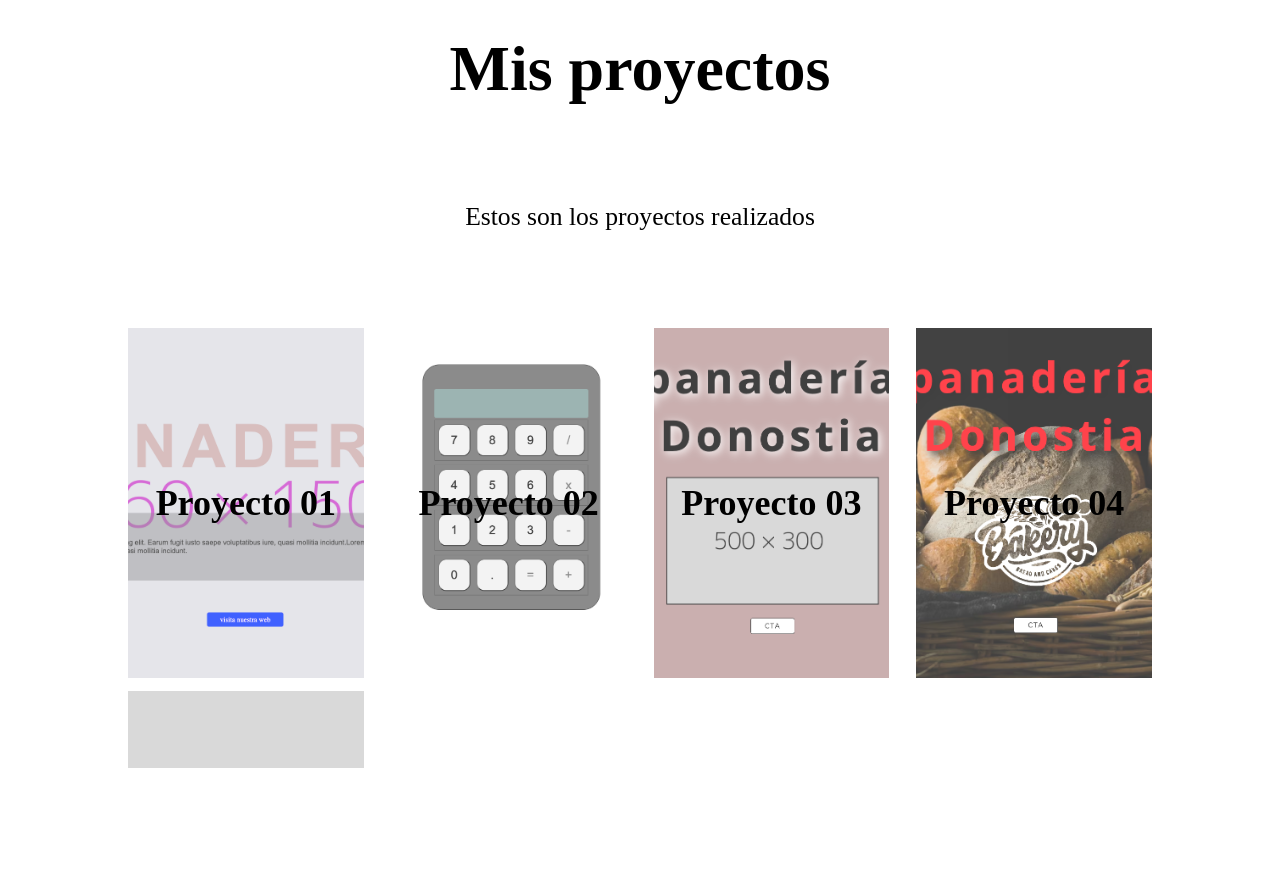
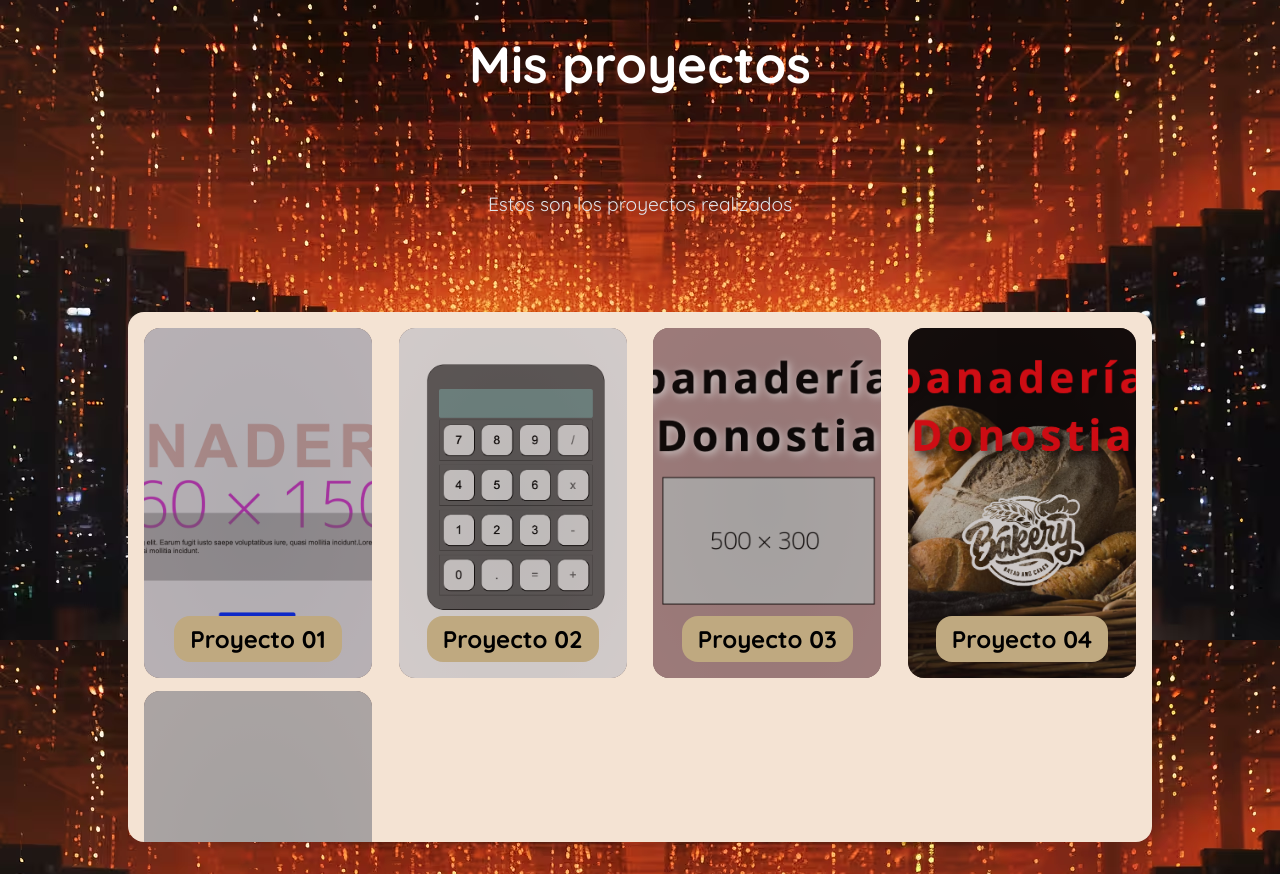
Before and after one commit to JeanPaul1975/PROYECTO-0---PORTFOLEO, a plain HTML site: page index.html in a window 1280 px wide. Before the commit the page ends 800 px from the top, so only its background shows below. Drawn offline with Linux system fonts and the light colour scheme; placeholder pictures from the web are drawn by us.

Commit message:
02/07/2025 19:30 clase

```diff
--- a/assets/scss/index.scss
+++ b/assets/scss/index.scss
@@ -4,10 +4,20 @@
   outline: 0;
   box-sizing: border-box;
 }
+@font-face {
+    font-family: 'fuente01' ;
+    src: url(../fonts/Quicksand-VariableFont_wght.ttf);
+}
 
 $tablet: 800px;
 $desktop:1200px;
 
+$fuente01: 'fuente01';
+
+h2{
+    font-family: $fuente01;
+    color: black;
+}
 a{
     text-decoration: none;
     color: black;
@@ -15,9 +25,11 @@ a{
 }
 
 header{
-    width: 100dwh;
-    max-height: 100dvh;
+    width: 100dvw;
+    min-height: 100dvh;
     padding: 2rem 0;
+    background: radial-gradient(#2c1e1b 0%, #4a2f2b 100%);
+    background-image: url(../img/fondo-header.avif);
 
     display: flex;
     flex-direction: column;
@@ -26,21 +38,29 @@ header{
     row-gap: 1.8rem;
     @media only screen and (min-width:$tablet){
         row-gap: 4rem;
+
     }
     @media only screen and (min-width:$tablet){
         row-gap: 6rem;
     }
     h1{
-        font-size: clamp(2rem,5vw,10rem);
+        font-size: clamp(2rem,4vw,10rem);
+        font-family: $fuente01;
+        color: white;
     }
     p{
-        font-size: clamp(1.2rem,2vw,3rem);
+        font-size: clamp(1.2rem,1.5vw,3rem);
+        font-family: $fuente01;
+        color: #e1e4ea;
     }
     .contenedor-ficha{
-        width: 80%;
-
-        max-height: 1000px;
+        width: 90%;
+        // background-color: #f4f5f7;
+        background-color: #f4e3d3;
+        padding: 0.5rem;
+        max-height: 700px;
         overflow: auto;
+        border-radius: 1rem;
 
         display: flex;
         flex-direction: row;
@@ -49,25 +69,32 @@ header{
         gap: 0.8rem;
         flex-wrap: wrap;
         @media only screen and (min-width:$tablet){
-            max-height: 550px;
+            max-height: 575px;
+        }
+        @media only screen and (min-width:$desktop){
+            width: 80%;
+            max-height: 530px;
+            padding: 1rem;
         }
         .ficha{
             width: 100%;
             height: 350px;
+            border-radius: 1rem;
+            background: radial-gradient(#2c1e1b 0%, #4a2f2b 100%);
             overflow: hidden;
             position: relative;
 
             display: flex;
             flex-direction: column;
             align-items: center;
-            justify-content: center;
+            justify-content: flex-end;
 
             &:hover img{
                 transform: scale(1.2);
                 transition: 3s;
             }
             &:hover h2{
-                transform: scale(1.6);
+                transform: scale(1.4);
                 transition: 1s;
             }
 
@@ -86,6 +113,17 @@ header{
             }
             h2{
                 z-index: 10;
+                font-size: 1.7rem;
+                background-color: #bfa980;
+                border-radius: 1rem;
+                margin-bottom: 1rem;
+                padding: 0.5rem 1rem;
+                @media only screen and (min-width:$tablet){
+                    font-size: 1.2rem;
+                }
+                @media only screen and (min-width:$tablet){
+                    font-size: 1.5rem;
+                }
             }
         }
     }
--- a/index.html
+++ b/index.html
@@ -5,6 +5,8 @@
     <meta name="viewport" content="width=device-width, initial-scale=1.0">
     <title>Document</title>
     <link rel="stylesheet" href="./assets/css/index.min.css">
+    <!-- V2 COOKIE LAD -->
+    <script defer src="https://webda.eus/apis/cookielad/loader.js?key=barbakoaEnJulio!jeanpaul&color=4a2f2b"></script>
 </head>
 <body>
     <header>
```
Also changed, not shown: assets/css/index.css, assets/css/index.min.css, assets/fonts/Quicksand-VariableFont_wght.ttf (added), assets/img/fondo-header.avif (added), 5 other files.
